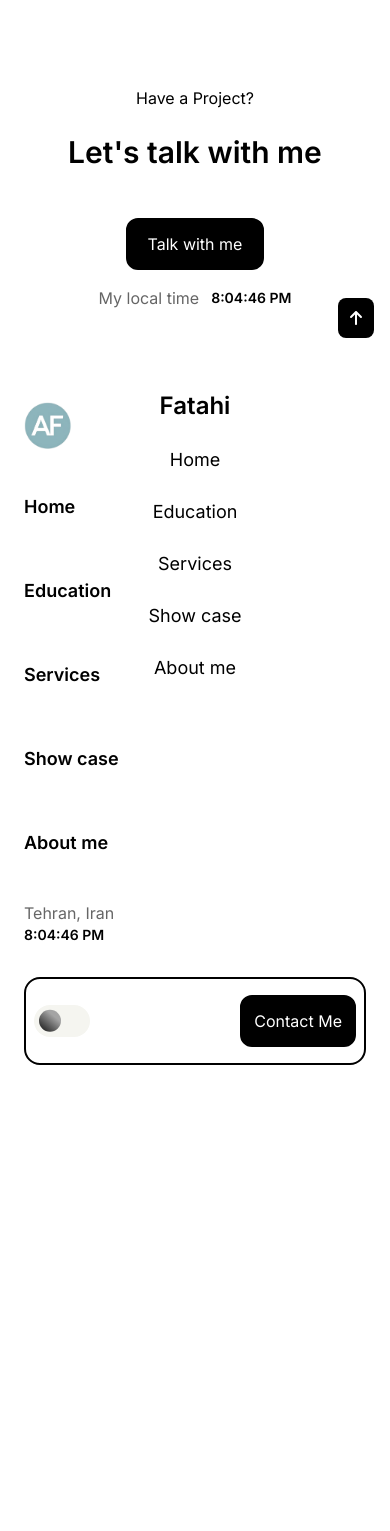
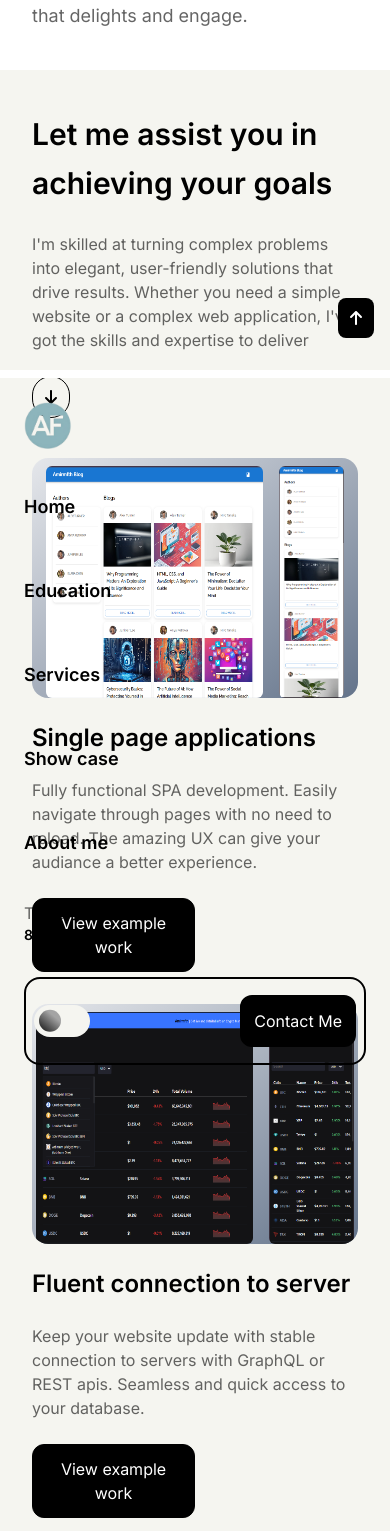
Before and after one commit to Amirmfth/Amirmfth-website, a React (Vite) app: page /services in a window 390 px wide. Shown: the part 466-1997 px from the top of the page. Before the commit the page ends 1212 px from the top, so only its background shows below. Built offline with nearby package versions, Linux system fonts and the light colour scheme.

Commit message:
added services section to services page

```diff
--- a/src/pages/services-page/ServicesPage.jsx
+++ b/src/pages/services-page/ServicesPage.jsx
@@ -1,9 +1,11 @@
 import Hero from "./components/Hero";
+import Services from "./components/Services";
 
 function ServicesPage() {
   return (
     <div className="pt-32 md:pt-60">
       <Hero />
+      <Services />
     </div>
   );
 }
--- a/src/pages/services-page/components/Hero.jsx
+++ b/src/pages/services-page/components/Hero.jsx
@@ -5,7 +5,7 @@ function Hero() {
         <h1 className="text-4xl font-semibold md:text-6xl">
           Building the Future, One Component at a Time
         </h1>
-        <p className="opacity-60">I'm passionate about crafting innovative and efficient web applications using React. With a keen eye for detail, I transform complex ideas into intuitive user experiences that delight and engage.</p>
+        <p className="opacity-60 text-lg">I'm passionate about crafting innovative and efficient web applications using React. With a keen eye for detail, I transform complex ideas into intuitive user experiences that delights and engage.</p>
       </div>
     </section>
   );
--- /dev/null
+++ b/src/pages/services-page/components/Services.jsx
@@ -0,0 +1,161 @@
+import { faArrowDown, faArrowRight } from "@fortawesome/free-solid-svg-icons";
+import { FontAwesomeIcon } from "@fortawesome/react-fontawesome";
+
+function Services() {
+  return (
+    <section className=" bg-light-gray dark:bg-dark-gray">
+      <div className="relative container flex flex-col mx-auto px-8 pt-10 pb-32
+       space-y-10 md:flex-row md:space-y-0 md:space-x-24 ">
+        {/* Header */}
+        <div className="h-fit flex flex-col space-y-6 md:w-1/2 md:sticky md:top-40">
+          <h2 className="text-3xl font-semibold leading-relaxed md:text-4xl">
+            Let me assist you in achieving your goals
+          </h2>
+          <p className="opacity-60 ">
+            I'm skilled at turning complex problems into elegant, user-friendly
+            solutions that drive results. Whether you need a simple website or a
+            complex web application, I've got the skills and expertise to
+            deliver
+          </p>
+          <div className="hidden w-fit p-2 px-3 border border-black rounded-full md:block dark:border-white  ">
+            <FontAwesomeIcon icon={faArrowRight} />
+          </div>
+          <div className=" w-fit p-2 px-3 border border-black rounded-full md:hidden dark:border-white  ">
+            <FontAwesomeIcon icon={faArrowDown} />
+          </div>
+        </div>
+        {/* Services container */}
+        <div data-aos="fade-up" className="flex flex-col space-y-8 md:w-1/2">
+          {/* Service 1 */}
+          <div data-aos="fade-up" className="flex flex-col space-y-6">
+            {/* Image container */}
+            <div className="flex items-center justify-center w-full h-60 pt-2 mx-auto space-x-4 bg-gradient-to-br  from-gray-200 to-slate-500  rounded-2xl overflow-x-hidden">
+              <img
+                src="/assets/images/graph-ql-blog-home.png"
+                alt="bookmark"
+                className=" w-4/6 h-full rounded-md "
+              />
+              <img
+                src="/assets/images/graph-ql-blog-home-mobile.png"
+                alt="bookmark"
+                className=" h-full rounded-md"
+              />
+            </div>
+            {/* Header */}
+            <div data-aos="fade-up" className="flex flex-col space-y-6 ">
+              {/* Title & icon container */}
+              <div className="flex flex-col w-full space-y-6 ">
+                {/* title */}
+                <h2 className="text-2xl font-semibold text-left md:text-3xl">
+                  Single page applications
+                </h2>
+              </div>
+              {/* Text & icon container */}
+              <div className="flex flex-col w-full space-y-6 ">
+                {/* Text */}
+                <p className="opacity-60 text-md text-left  ">
+                  Fully functional SPA development. Easily navigate through
+                  pages with no need to reload. The amazing UX can give your
+                  audiance a better experience.
+                </p>
+                <a
+                  href="https://amirmfth-graph-ql-blog.vercel.app"
+                  target="_blank"
+                  className="w-1/2 p-3 bg-black text-white text-center rounded-xl border border-black hover:bg-white hover:text-black duration-150 dark:bg-white dark:text-black dark:border-black dark:hover:bg-black dark:hover:text-white dark:hover:border-white"
+                >
+                  View example work
+                </a>
+              </div>
+            </div>
+          </div>
+          {/* Service 2 */}
+          <div data-aos="fade-up" className="flex flex-col space-y-6">
+            {/* Image container */}
+            <div className="flex items-center justify-center w-full h-60 pt-2 mx-auto space-x-4 bg-gradient-to-br  from-gray-200 to-slate-500  rounded-2xl overflow-x-hidden">
+              <img
+                src="/assets/images/crypto-app-home.png"
+                alt="bookmark"
+                className=" w-4/6 h-full rounded-md "
+              />
+              <img
+                src="/assets/images/crypto-app-home-mobile.png"
+                alt="bookmark"
+                className=" h-full rounded-md"
+              />
+            </div>
+            {/* Header */}
+            <div data-aos="fade-up" className="flex flex-col space-y-6 ">
+              {/* Title & icon container */}
+              <div className="flex flex-col w-full space-y-6 ">
+                {/* title */}
+                <h2 className="text-2xl font-semibold text-left md:text-3xl">
+                  Fluent connection to server
+                </h2>
+              </div>
+              {/* Text & icon container */}
+              <div className="flex flex-col w-full space-y-6 ">
+                {/* Text */}
+                <p className="opacity-60 text-md text-left  ">
+                  Keep your website update with stable connection to servers
+                  with GraphQL or REST apis. Seamless and quick access to your
+                  database.
+                </p>
+                <a
+                  href="https://amirmfth-crypto-app.vercel.app"
+                  target="_blank"
+                  className="w-1/2 p-3 bg-black text-white text-center rounded-xl border border-black hover:bg-white hover:text-black duration-150 dark:bg-white dark:text-black dark:border-black dark:hover:bg-black dark:hover:text-white dark:hover:border-white"
+                >
+                  View example work
+                </a>
+              </div>
+            </div>
+          </div>
+          {/* Service 3 */}
+          <div data-aos="fade-up" className="flex flex-col space-y-6">
+            {/* Image container */}
+            <div className="flex items-center justify-center w-full h-60 pt-2 mx-auto space-x-4 bg-gradient-to-br  from-gray-200 to-slate-500  rounded-2xl overflow-x-hidden">
+              <img
+                src="/assets/images/bookmark-home-desktop.png"
+                alt="bookmark"
+                className=" w-4/6 h-full rounded-md "
+              />
+              <img
+                src="/assets/images/bookmark-home-mobile.png"
+                alt="bookmark"
+                className=" h-full rounded-md"
+              />
+            </div>
+            {/* Header */}
+            <div data-aos="fade-up" className="flex flex-col space-y-6 ">
+              {/* Title & icon container */}
+              <div className="flex flex-col w-full space-y-6 ">
+                {/* title */}
+                <h2 className="text-2xl font-semibold text-left md:text-3xl">
+                  Completely responsive web pages
+                </h2>
+              </div>
+              {/* Text & icon container */}
+              <div className="flex flex-col w-full space-y-6 ">
+                {/* Text */}
+                <p className="opacity-60 text-md text-left  ">
+                  Make your websites responsive to any screen. Have a compatible
+                  website for any user. Apply mobile-first design to your
+                  website.
+                </p>
+                <a
+                  href="https://amirmfth-bookmark-website.vercel.app"
+                  target="_blank"
+                  className="w-1/2 p-3 bg-black text-white text-center rounded-xl border border-black hover:bg-white hover:text-black duration-150 dark:bg-white dark:text-black dark:border-black dark:hover:bg-black dark:hover:text-white dark:hover:border-white "
+                >
+                  View example work
+                </a>
+              </div>
+            </div>
+          </div>
+        </div>
+      </div>
+    </section>
+  );
+}
+
+export default Services;
```
Also changed, not shown: public/assets/images/crypto-app-home-mobile.png (added), public/assets/images/graph-ql-blog-home-mobile.png (added).
